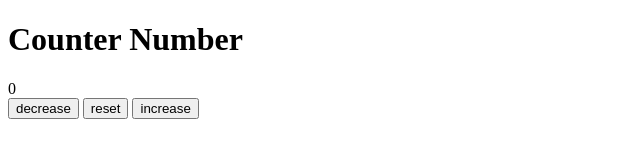
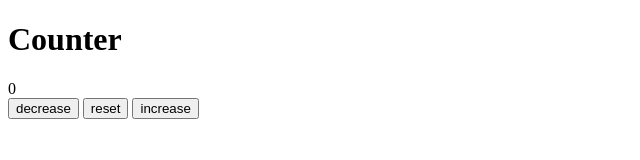
Before and after one commit to NeelamArunkumar/Counter, a plain HTML site: page index.html in a window 1280 px wide. Shown: the whole page, without its empty margins (0-640 px from the left). Drawn offline with Linux system fonts and the light colour scheme.

Commit message:
first commit

```diff
--- a/index.html
+++ b/index.html
@@ -8,7 +8,7 @@
    <!-- <link rel="stylesheet" href="style.css">-->
 </head>
 <body>
-    <h1>Counter Number</h1>
+    <h1>Counter</h1>
     <span id="value">0</span>
     <div class="button-container">
         <button class="btn decreaset">decrease</button>
```
